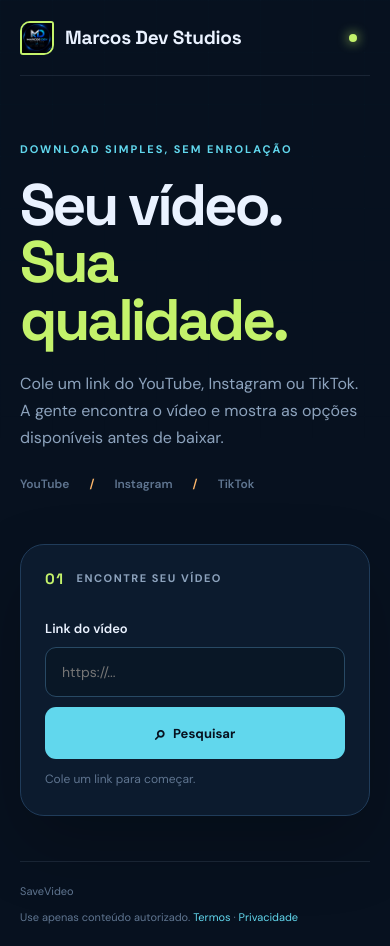
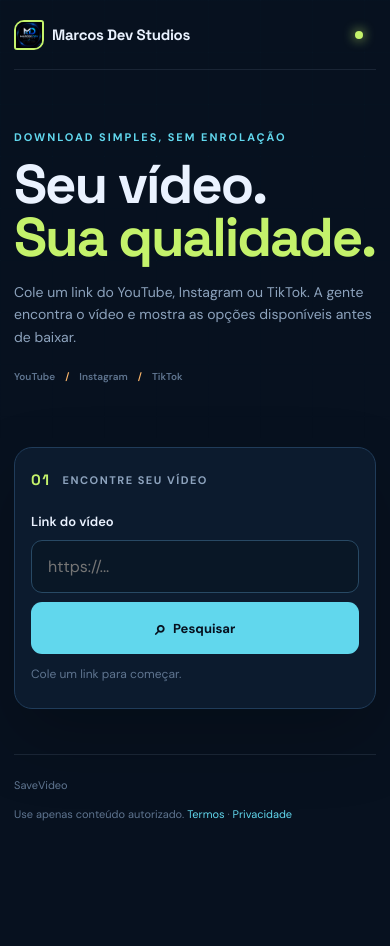
Before and after one commit to marcosdevstudio/save-video, a Flask app: page / in a window 390 px wide. After the commit the page ends 821 px from the top, so only its background shows below. Run offline with Flask 3, Linux system fonts and the light colour scheme.

Commit message:
Improve mobile responsive layout

```diff
--- a/static/styles.css
+++ b/static/styles.css
@@ -81,4 +81,30 @@ footer a:hover, .back-link:hover { text-decoration: underline; }
 .back-link { display: inline-block; margin-top: 30px; font-weight: 700; }
 @keyframes rise { from { opacity: 0; transform: translateY(8px); } to { opacity: 1; transform: translateY(0); } }
 @media (max-width: 800px) { .page-shell { padding: 0 20px; } .workspace { grid-template-columns: 1fr; gap: 38px; padding: 55px 0 45px; } .intro h1 { font-size: clamp(46px, 15vw, 68px); } .intro-copy { max-width: 520px; } .source-list { margin-top: 24px; } }
-@media (max-width: 520px) { .topbar { height: 76px; } .status-pill { font-size: 0; } .status-pill i { width: 8px; height: 8px; } .url-row { flex-direction: column; } .primary-button { padding: 13px; } .quality-grid { grid-template-columns: repeat(3, 1fr); } footer { gap: 12px; flex-direction: column; } }
+@media (max-width: 520px) {
+  .page-shell { padding: 0 14px; }
+  .topbar { height: 70px; }
+  .brand { gap: 8px; font-size: 15px; }
+  .brand-logo { width: 30px; height: 30px; }
+  .status-pill { font-size: 0; }
+  .status-pill i { width: 8px; height: 8px; }
+  .workspace { gap: 28px; padding: 38px 0 34px; }
+  .intro h1 { margin: 14px 0 16px; font-size: clamp(42px, 14vw, 60px); letter-spacing: -2px; }
+  .intro-copy { font-size: 14px; line-height: 1.6; }
+  .source-list { gap: 10px; margin-top: 22px; font-size: 10px; }
+  .source-list span::before { margin-right: 10px; }
+  .tool-card { border-radius: 18px; padding: 22px 16px; }
+  .card-top { margin-bottom: 24px; }
+  .url-row { flex-direction: column; gap: 9px; }
+  input[type=url] { min-height: 48px; font-size: 16px; }
+  .primary-button { min-height: 48px; padding: 13px; }
+  .result h2 { max-width: calc(100vw - 110px); font-size: 16px; }
+  .quality-head { gap: 12px; align-items: baseline; }
+  .quality-note { text-align: right; }
+  .quality-grid { grid-template-columns: repeat(3, 1fr); gap: 7px; }
+  .quality-option { min-height: 43px; padding: 11px 4px; }
+  .settings-row { gap: 14px; margin: 20px 0; }
+  .toggle { min-height: 28px; }
+  .download-button { min-height: 52px; }
+  footer { gap: 12px; flex-direction: column; line-height: 1.5; }
+}
```
